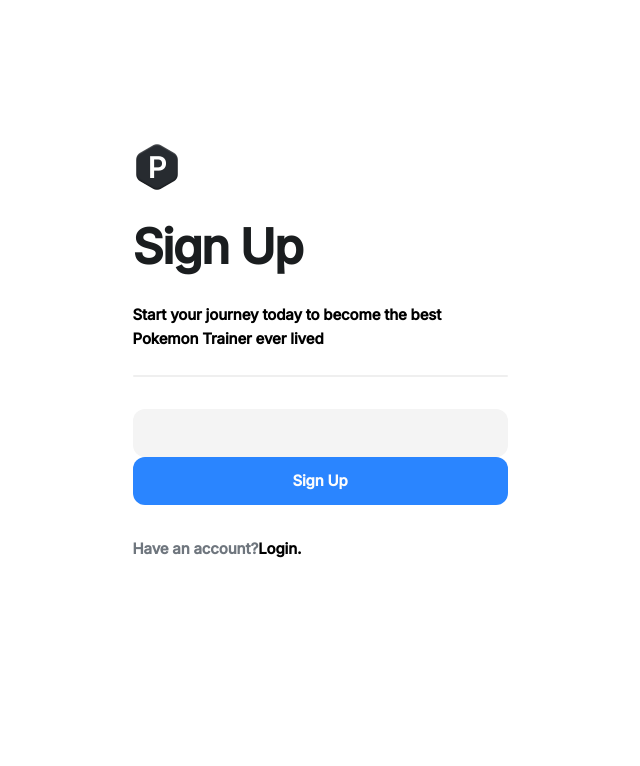
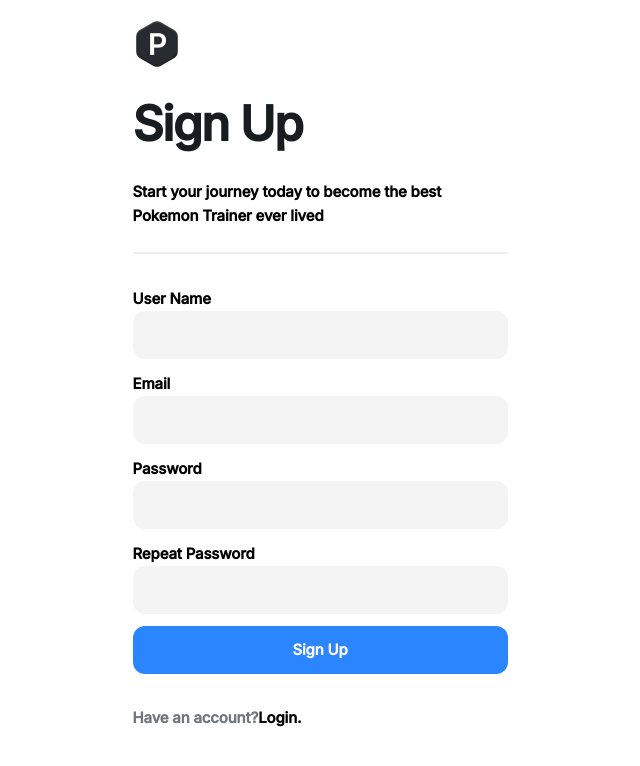
Before and after one commit to dwikbtn/usertip-test, a React (Create React App) app: page / in a window 1280 px wide. Both pictures are taken after a click on the element "Sign up.". Shown: the top 766 px of the page, without its empty margins (320-960 px from the left). Built offline with nearby package versions, Linux system fonts and the light colour scheme.

Commit message:
adding validation on sign up

```diff
--- a/package.json
+++ b/package.json
@@ -9,6 +9,7 @@
     "react": "^17.0.2",
     "react-dom": "^17.0.2",
     "react-scripts": "5.0.0",
+    "validator": "^13.7.0",
     "web-vitals": "^2.1.4"
   },
   "scripts": {
--- a/src/components/LogStatus/Login.jsx
+++ b/src/components/LogStatus/Login.jsx
@@ -9,7 +9,6 @@
     passValidation: false,
   });
   const { userName, password } = inputValue;
-  // const { userValidation, passValidation } = errorMsg;
 
   const handleInputChange = (e) => {
     const { name, value } = e.target;
--- a/src/components/LogStatus/SignUp.jsx
+++ b/src/components/LogStatus/SignUp.jsx
@@ -2,7 +2,55 @@
 import logoImg from "../../assets/icons/Logo.png";
 import Input from "../UI/Input";
 
+import validator from "validator";
+
 const SignUp = (props) => {
+  const [inputValue, setInputValue] = useState({
+    userName: "",
+    password: "",
+    email: "",
+    repassword: "",
+  });
+  const [errorMsg, setErrorMsg] = useState({
+    userValidation: false,
+    passValidation: false,
+    rePassValidation: false,
+    emailValidation: false,
+  });
+  const { userName, password, email, repassword } = inputValue;
+
+  // error message
+
+  const error = {
+    userName: "user invalid",
+    email: "please input valid email",
+    password: "Your Password is invalid, make sure it more then 6 Characters",
+    repassword: "Your password doesn't match",
+  };
+
+  const handleInputChange = (e) => {
+    const { name, value } = e.target;
+    console.log(name);
+    setInputValue((prev) => ({
+      ...prev,
+      [name]: value,
+    }));
+  };
+
+  const handleOnBlurChange = (e) => {
+    const { name } = e.target;
+
+    if (name === "email") {
+      checkEmail();
+    }
+    if (name === "password") {
+      checkPassword();
+    }
+    if (name === "password") {
+      checkRepassword();
+    }
+  };
+
   const signUpHandler = (e) => {
     // e.preventDefault();
     // if (password === rePassword && userName && password && email) {
@@ -13,16 +61,76 @@
     // }
   };
 
+  // validating input
+  const checkEmail = () => {
+    if (!validator.isEmail(email)) {
+      setErrorMsg((prev) => ({ ...prev, emailValidation: true }));
+    } else setErrorMsg((prev) => ({ ...prev, emailValidation: false }));
+  };
+
+  const checkPassword = () => {
+    if (password.length < 6) {
+      setErrorMsg((prev) => ({ ...prev, passValidation: true }));
+    } else setErrorMsg((prev) => ({ ...prev, passValidation: false }));
+  };
+
+  const checkRepassword = () => {
+    if (repassword !== password) {
+      setErrorMsg((prev) => ({ ...prev, rePassValidation: true }));
+    } else setErrorMsg((prev) => ({ ...prev, rePassValidation: false }));
+  };
+
+  console.log(errorMsg);
+
   return (
     <div className="flex w-screen h-screen ">
-      <form className="mx-auto my-[143px] flex justify-start flex-col w-95  ">
+      <form className="mx-auto my-5 flex justify-start flex-col w-95  ">
         <img className="w-12 h-12 mb-8" src={logoImg} alt="logo" />
         <h2 className="login-header">Sign Up</h2>
         <p className="login-text font-semibold text-black mb-6">
           Start your journey today to become the best Pokemon Trainer ever lived
         </p>
         <div className="w-full bg-neutral-300 h-[2px] rounded-sm mb-8"></div>
-        <Input />
+        <Input
+          label={"User Name"}
+          onChange={handleInputChange}
+          value={userName}
+          type={"text"}
+          inputName={"userName"}
+          className={"mb-3"}
+        />
+        <Input
+          label={"Email"}
+          onChange={handleInputChange}
+          value={email}
+          type={"email"}
+          inputName={"email"}
+          className={"mb-3"}
+          onBlur={handleOnBlurChange}
+          valid={errorMsg.emailValidation}
+          errorMsg={error.email}
+        />
+        <Input
+          label={"Password"}
+          onChange={handleInputChange}
+          value={password}
+          type={"password"}
+          inputName={"password"}
+          className={"mb-3"}
+          onBlur={handleOnBlurChange}
+          valid={errorMsg.passValidation}
+          errorMsg={error.password}
+        />
+        <Input
+          label={"Repeat Password"}
+          onChange={handleInputChange}
+          value={repassword}
+          type={"password"}
+          inputName={"repassword"}
+          className={"mb-3"}
+          valid={errorMsg.rePassValidation}
+          errorMsg={error.repassword}
+        />
         <button
           onClick={signUpHandler}
           className="bg-primary rounded-xl h-12 text-neutral-100 p-3 login-text font-bold mb-8 "
--- a/src/components/UI/Input.jsx
+++ b/src/components/UI/Input.jsx
@@ -3,6 +3,7 @@
 const Input = ({
   label,
   onChange,
+  onBlur,
   value,
   type,
   inputName,
@@ -19,6 +20,7 @@
         {label}
       </label>
       <input
+        onBlur={onBlur}
         onChange={onChange}
         value={value}
         type={type}
```
Also changed, not shown: 1 other file (tests, documents, lock files or other folders).
